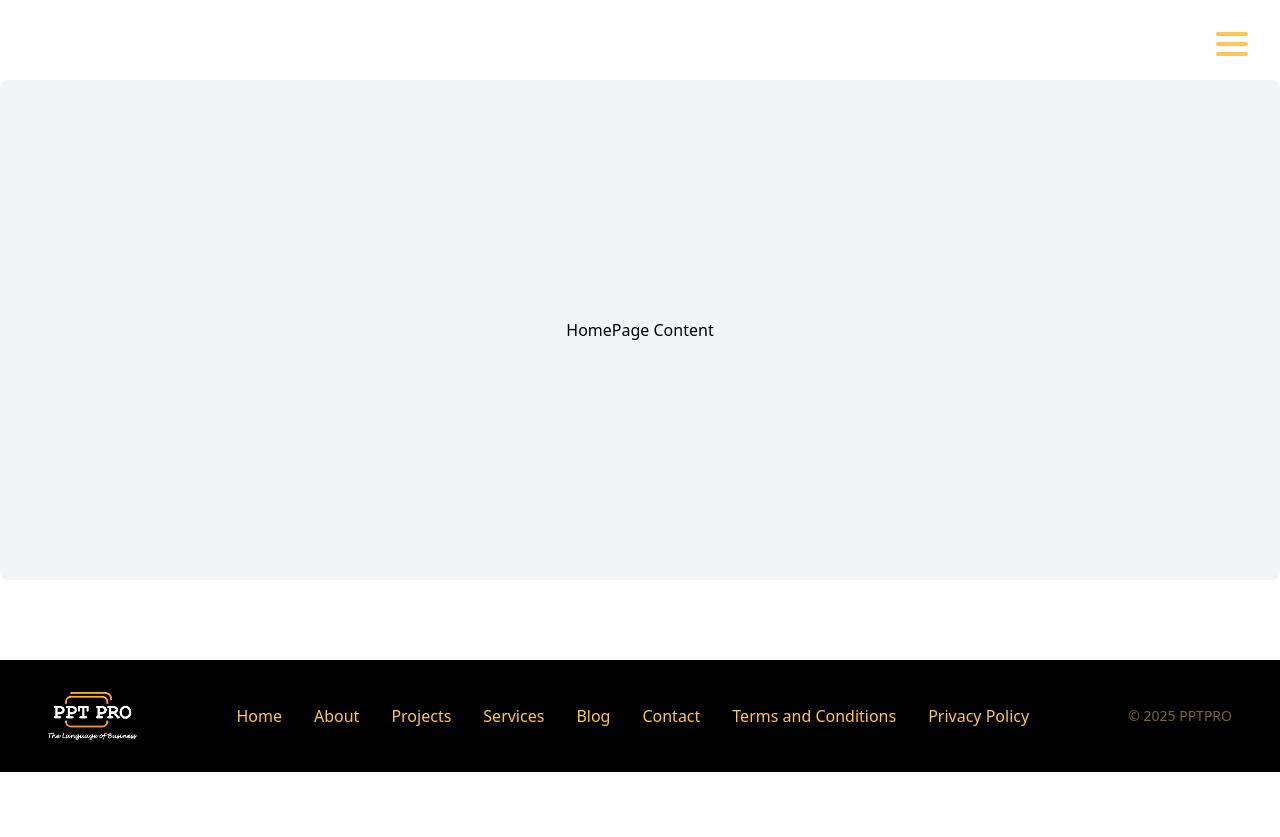
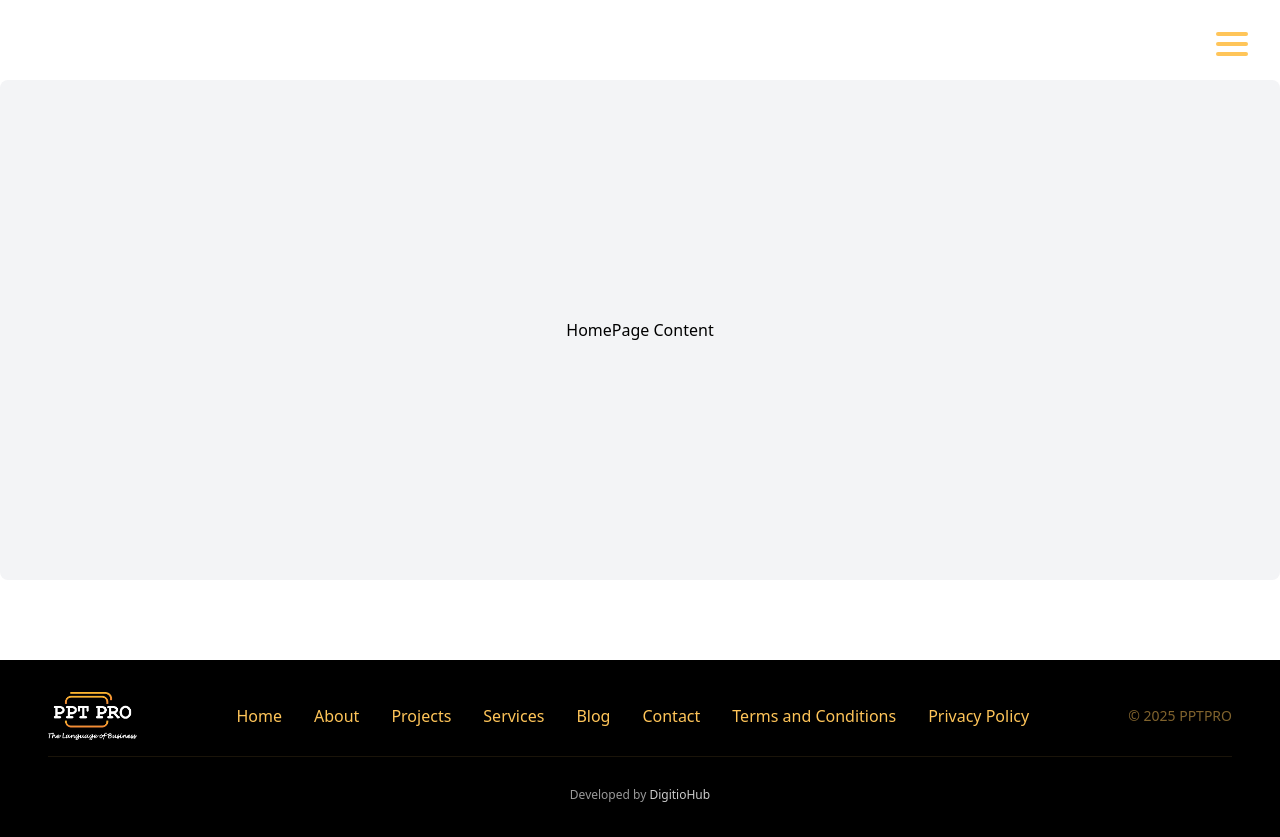
Before and after one commit to digitiohub/pptpro-react, a React (Vite) app: page / in a window 1280 px wide. Before the commit the page ends 800 px from the top, so only its background shows below. Built offline with nearby package versions, Linux system fonts and the light colour scheme.

Commit message:
feat: add developer attribution to Footer component

```diff
--- a/src/ui/menus/Footer.jsx
+++ b/src/ui/menus/Footer.jsx
@@ -94,12 +94,27 @@ const Footer = () => {
               <Link
                 key={link.name}
                 to={link.path}
-                className="text-yellow/70 hover:text-yellow transition-colors text-xs"
+                className="text-yellow hover:text-yellow transition-colors text-xs"
               >
                 {link.name}
               </Link>
             ))}
           </div>
+        </div>
+
+        {/* Developed By - Shown on all screen sizes */}
+        <div className="text-center pt-6 mt-4 border-t border-yellow/10">
+          <span className="text-white/60 text-xs">
+            Developed by{" "}
+            <a
+              href="https://digitiohub.in"
+              target="_blank"
+              rel="noopener noreferrer"
+              className="text-white/80 hover:text-yellow transition-colors inline-block"
+            >
+              DigitioHub
+            </a>
+          </span>
         </div>
       </div>
     </footer>
```
